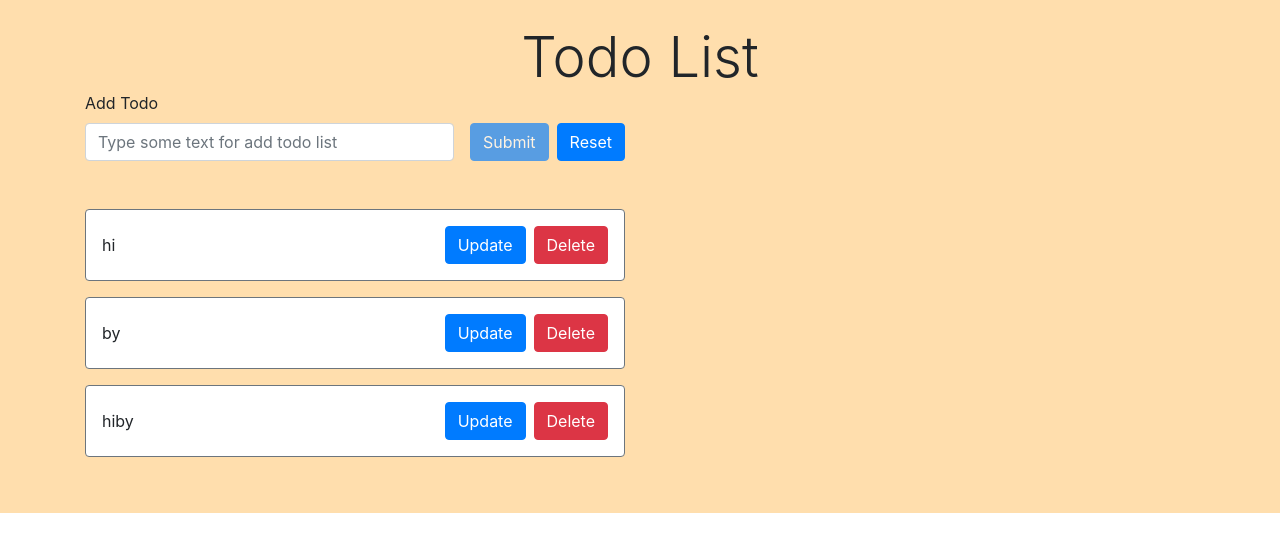
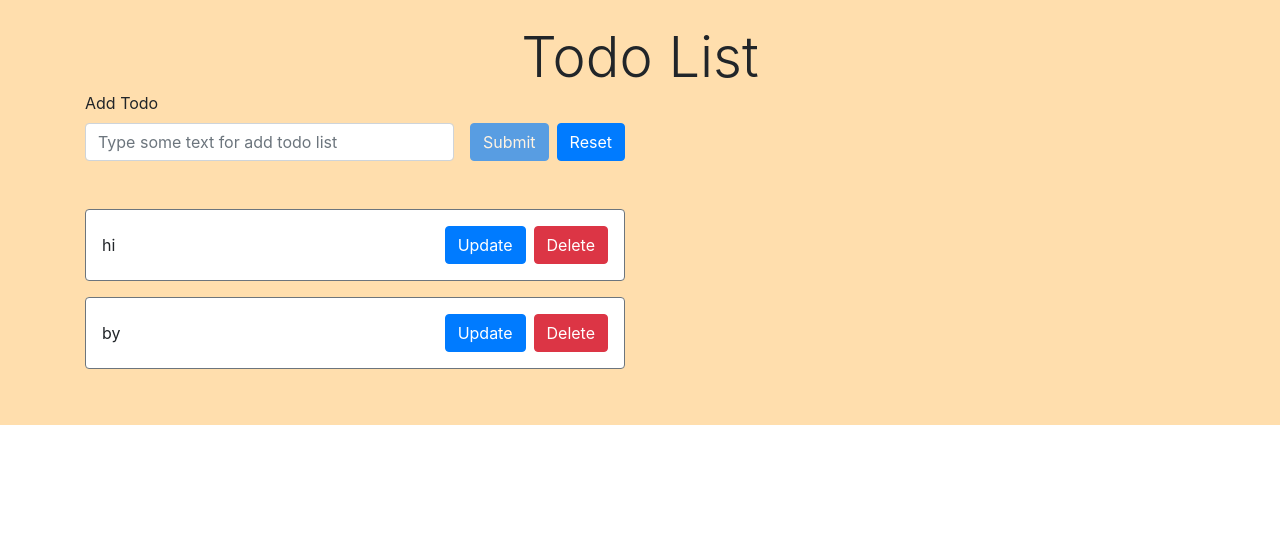
Before and after one commit to ghulammustafa9901/first_todo_react_app, a React (Create React App) app: page / in a window 1280 px wide. Shown: the top 552 px of the page. Built offline with nearby package versions, Linux system fonts and the light colour scheme.

Commit message:
change todo object array

```diff
--- a/src/components/addTodo.jsx
+++ b/src/components/addTodo.jsx
@@ -11,7 +11,7 @@ class AddTodo extends Component {
     todoObj: [
       { id: 1, text: "hi" },
       { id: 2, text: "by" },
-      { id: 3, text: "hiby" },
+      // { id: 3, text: "hiby" },
     ],
     updateableObject: { id: "", text: "" },
   };
```
